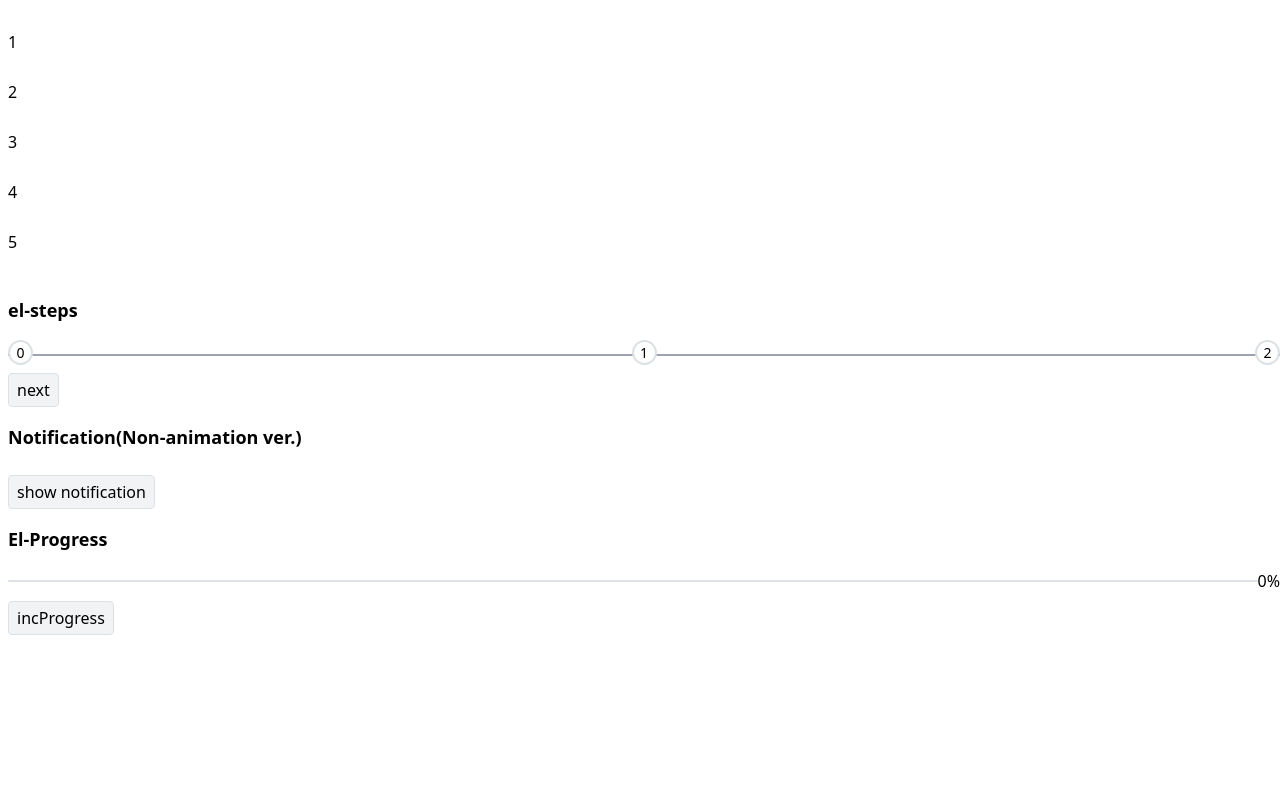
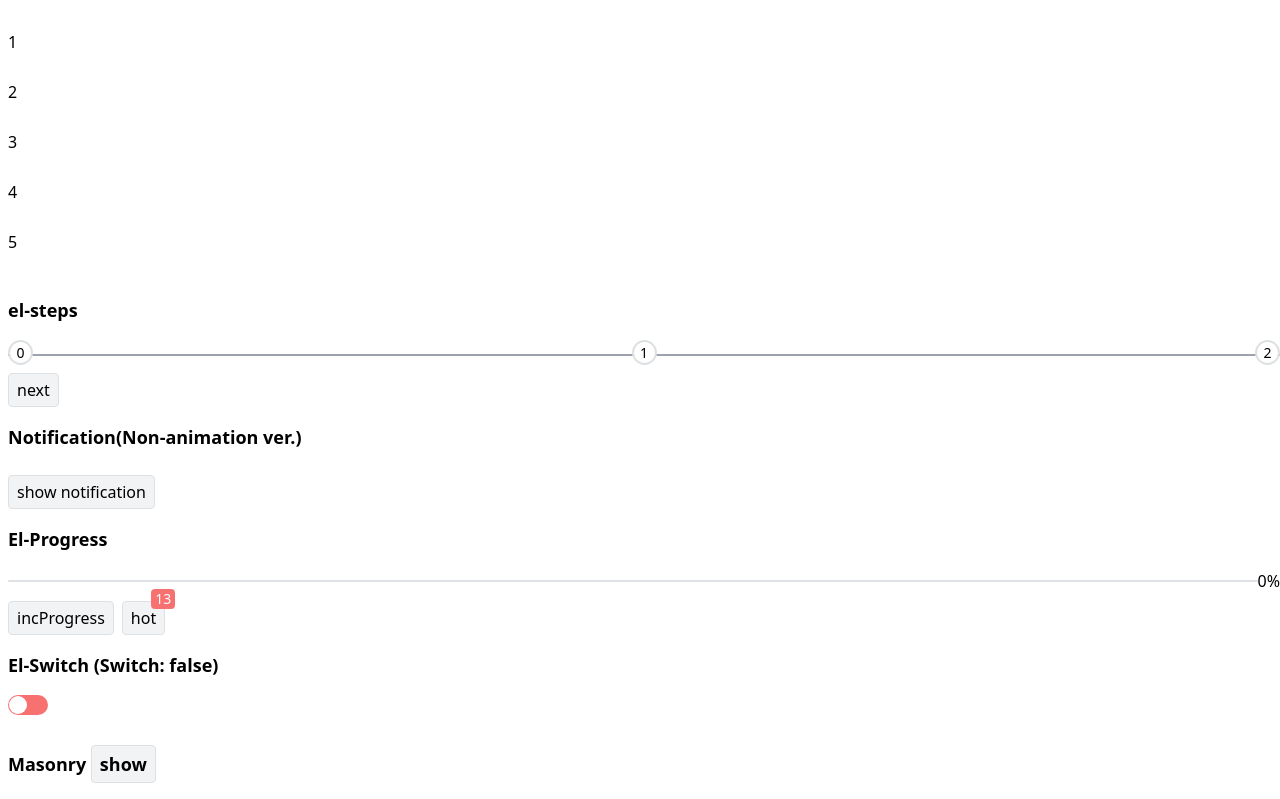
Before and after one commit to magicFeirl/ElComponents, a Vue app: page / in a window 1280 px wide. Shown: the part 936-1735 px from the top of the page. Before the commit the page ends 1571 px from the top, so only its background shows below. Built offline with nearby package versions, Linux system fonts and the light colour scheme.

Commit message:
feat: add

```diff
--- a/src/App.vue
+++ b/src/App.vue
@@ -73,6 +73,16 @@
     <h2>El-Progress</h2>
     <el-progress :progress="progress"></el-progress>
     <button @click="incProgress">incProgress</button>
+
+    <el-badge :value="13">
+      <button>hot</button>
+    </el-badge>
+
+    <h2>El-Switch (Switch: {{ swithcState }})</h2>
+    <el-switch v-model="swithcState"></el-switch>
+
+    <h2>Masonry <button @click="toggleMasonry">{{ isShowMasonry ? 'hide' : 'show' }}</button> </h2>
+    <el-masonry v-show="isShowMasonry"></el-masonry>
   </div>
 </template>
 
@@ -86,6 +96,8 @@ import VirtualList from './components/VirtualList/index.vue'
 import BackToTop from './components/BacktoTop/index.vue'
 
 import ElCollapse from './components/ElCollapse/collapse.vue'
+import ElMasonry from './components/masonry/index.vue'
+
 import ElCollapseItem from './components/ElCollapse/collapse-item.vue'
 
 import ElSteps from './components/ElSteps/steps.vue'
@@ -96,6 +108,12 @@ import Loading from './components/Loading/index.js'
 import Notification from './components/Notification'
 
 import ElProgress from './components/Progress/index.vue'
+
+import ElBadge from './components/ElBadge/index.vue'
+
+import ElSwitch from './components/ElSwitch/index.vue'
+
+const swithcState = ref(false)
 
 let clickCnt = 0
 const showNotification = () => {
@@ -121,6 +139,11 @@ function scale(value, min, max) {
 let progress = ref(0)
 const incProgress = () => {
   progress.value = scale(progress.value + 10, 0, 100)
+}
+
+const isShowMasonry = ref(false)
+const toggleMasonry = () => {
+  isShowMasonry.value = !isShowMasonry.value
 }
 
 const showMessage = () => {
--- /dev/null
+++ b/src/components/ElBadge/index.vue
@@ -0,0 +1,14 @@
+<template>
+  <div class="relative h-32px inline-block ">
+    <slot></slot>
+    <span class="px-1 translate-x-1/2 text-sm -translate-y-1/5 right-10px  transform text-white  absolute top-0 bg-red-400 rounded">{{ value }}</span>
+  </div>
+</template>
+
+<script>
+export default {
+  props: ['value']
+}
+</script>
+
+<style lang="scss" scoped></style>
--- /dev/null
+++ b/src/components/ElSwitch/index.vue
@@ -0,0 +1,50 @@
+<template>
+  <div>
+    <input type="checkbox" class="w-0 h-0" />
+    <span :class="modelValue ? 'checked' : ''" @click="handleChange"
+      class="el-switch relative inline-block w-40px h-20px rounded-2xl bg-red-400">
+
+    </span>
+  </div>
+</template>
+
+<script>
+export default {
+  props: {
+    modelValue: {
+      type: Boolean,
+      required: true
+    }
+  },
+  methods: {
+    handleChange() {
+      this.$emit('update:modelValue', !this.modelValue)
+    }
+  }
+}
+</script>
+
+<style scoped>
+.el-switch.checked {
+  @apply bg-green-400;
+}
+
+.el-switch.checked::after {
+  margin-left: calc(100% - 20px);
+}
+
+.el-switch::after {
+  transition: margin 0.3s ease;
+  content: "";
+  display: block;
+  position: absolute;
+  left: 0;
+  top: 0;
+  height: 100%;
+  width: 20px;
+  border-radius: 100%;
+  transform: scale(0.9);
+  background-color: white;
+  cursor: pointer;
+}
+</style>
--- /dev/null
+++ b/src/components/masonry/data.js
@@ -0,0 +1,11 @@
+const cnt = 100
+const data = []
+
+for (let i = 0; i < cnt; i++) {
+  data.push({
+    id: i,
+    height: 100 + Math.floor(Math.random() * 200)
+  })
+}
+
+export default data
--- /dev/null
+++ b/src/components/masonry/index.vue
@@ -0,0 +1,47 @@
+<template>
+  <div class="masonry">
+    <div class="column" v-for="col in columns" :key="col.id">
+      <div :style="{ 'height': item.height + 'px' }" class="item" v-for="item in col.data">
+        {{ item.id }}
+      </div>
+    </div>
+  </div>
+</template>
+
+<script>
+import data from './data'
+export default {
+  data() {
+    const columnCount = 3, itemPerColumn = Math.ceil(data.length / columnCount)
+
+    const columns = []
+
+    for (let i = 0; i < columnCount; i++) {
+      columns.push({
+        id: i,
+        data: data.slice(itemPerColumn * i, itemPerColumn * (i + 1))
+      })
+    }
+
+    return { columns }
+  },
+}
+</script>
+
+<style scoped>
+.masonry {
+  display: flex;
+  width: 100%;
+  gap: 5px;
+}
+
+.masonry .column {
+  flex: 1;
+  flex-direction: column;
+}
+
+.column .item {
+  margin-bottom: 5px;
+  background-color: #ccc;
+}
+</style>
```
